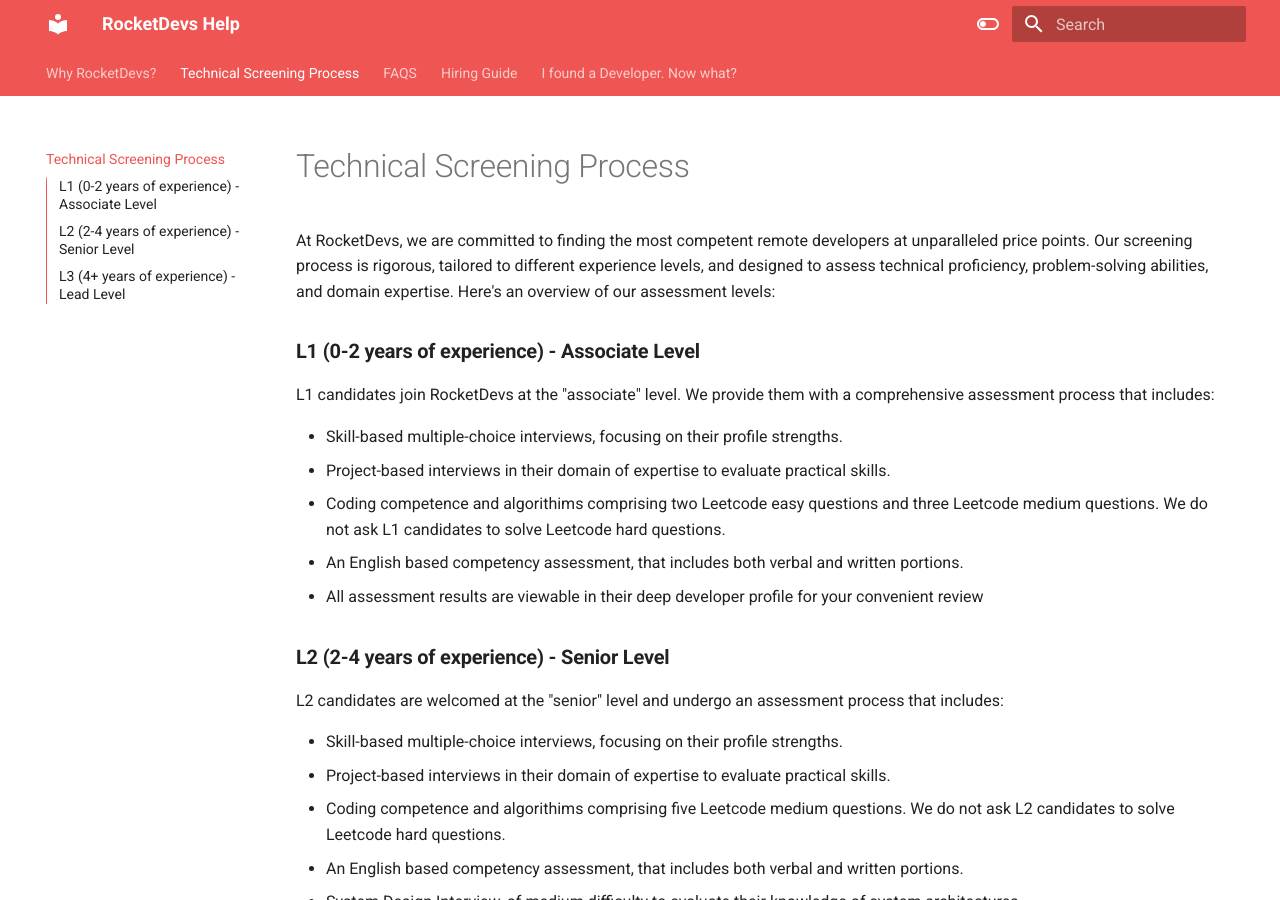
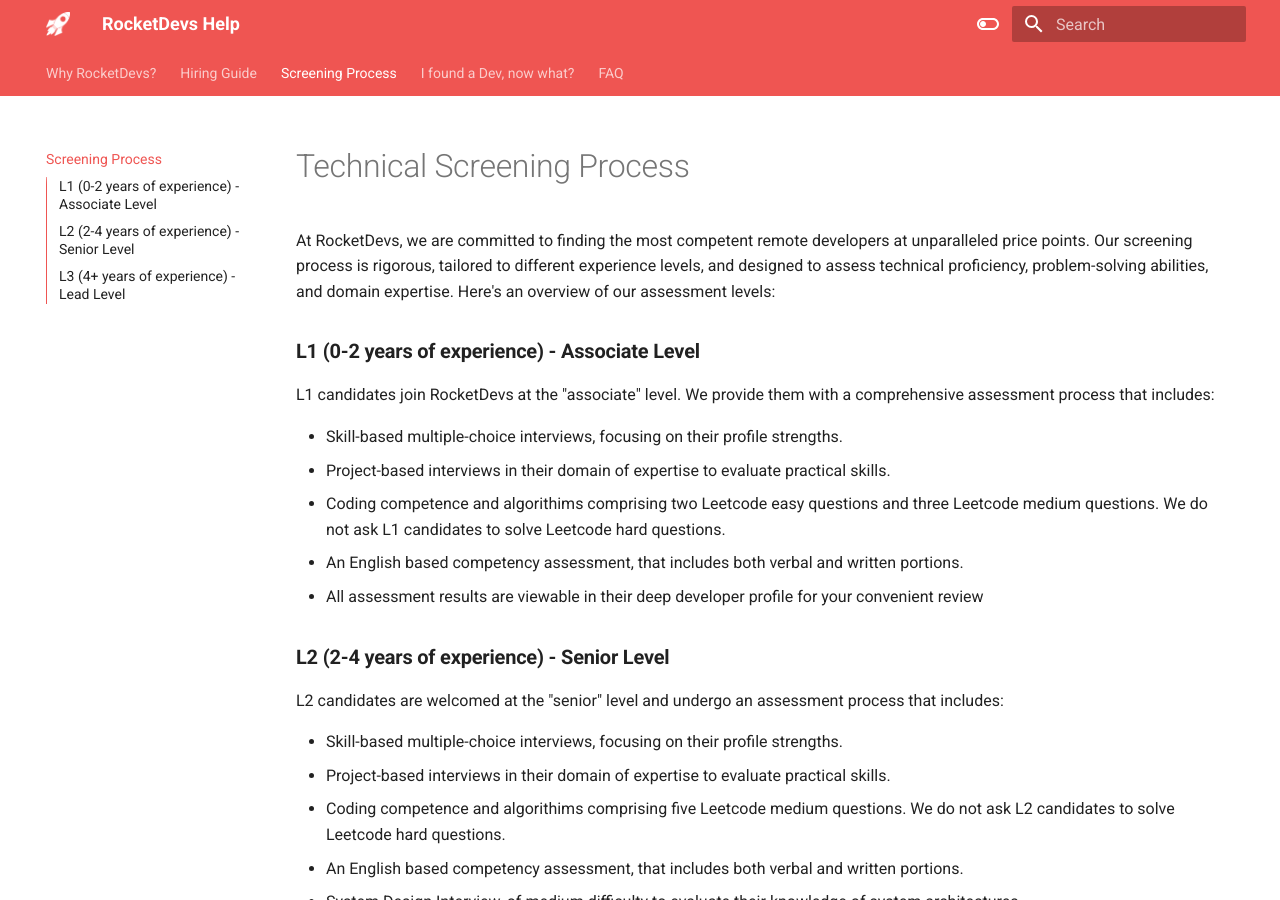
Before and after one commit to TheLastSultan/RocketDevsDocs, an MkDocs documentation site: the page built from docs/TechnicalScreeningProcess.md, in a window 1280 px wide and 900 px high. Built offline with MkDocs 1.6.1 and Material for MkDocs 9.7.7, drawn with Linux system fonts in a browser that asks for light colours; some of the changed lines change nothing that is shown.

Commit message:
chore: polish

```diff
--- a/mkdocs.yml
+++ b/mkdocs.yml
@@ -1,6 +1,7 @@
 site_name: RocketDevs Help
 site_url: https://rocketdevs.com
 theme:
+  logo: assets/rockets.png
   name: material
   features:
     - navigation.tabs
@@ -26,6 +27,11 @@
         name: Switch to light mode
       primary: red
       accent: orange
-
+nav:
+  - Why RocketDevs?: index.md
+  - Hiring Guide: HiringGuide.md
+  - Screening Process: TechnicalScreeningProcess.md
+  - I found a Dev, now what?: IFoundaDev.md
+  - FAQ: FAQS.md
 copyright: |
   &copy; 2023 <a href="https://linkedin.com/in/thelastsultan"  target="_blank" rel="noopener">RocketDevs Help</a>
```
Also changed, not shown: docs/TechnicalScreeningProcess.md (renamed from docs/- TechnicalScreeningProcess.md), docs/assets/rockets.png (added), 1 other file.
